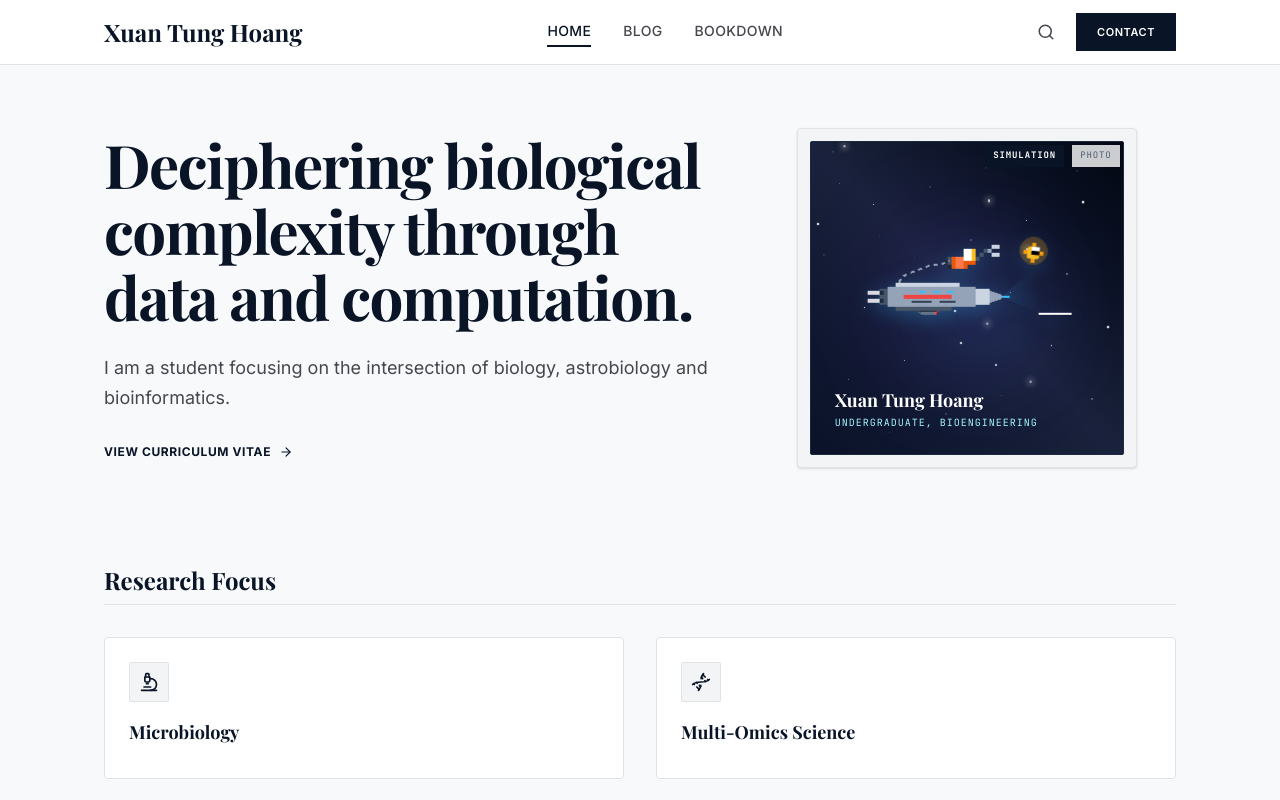
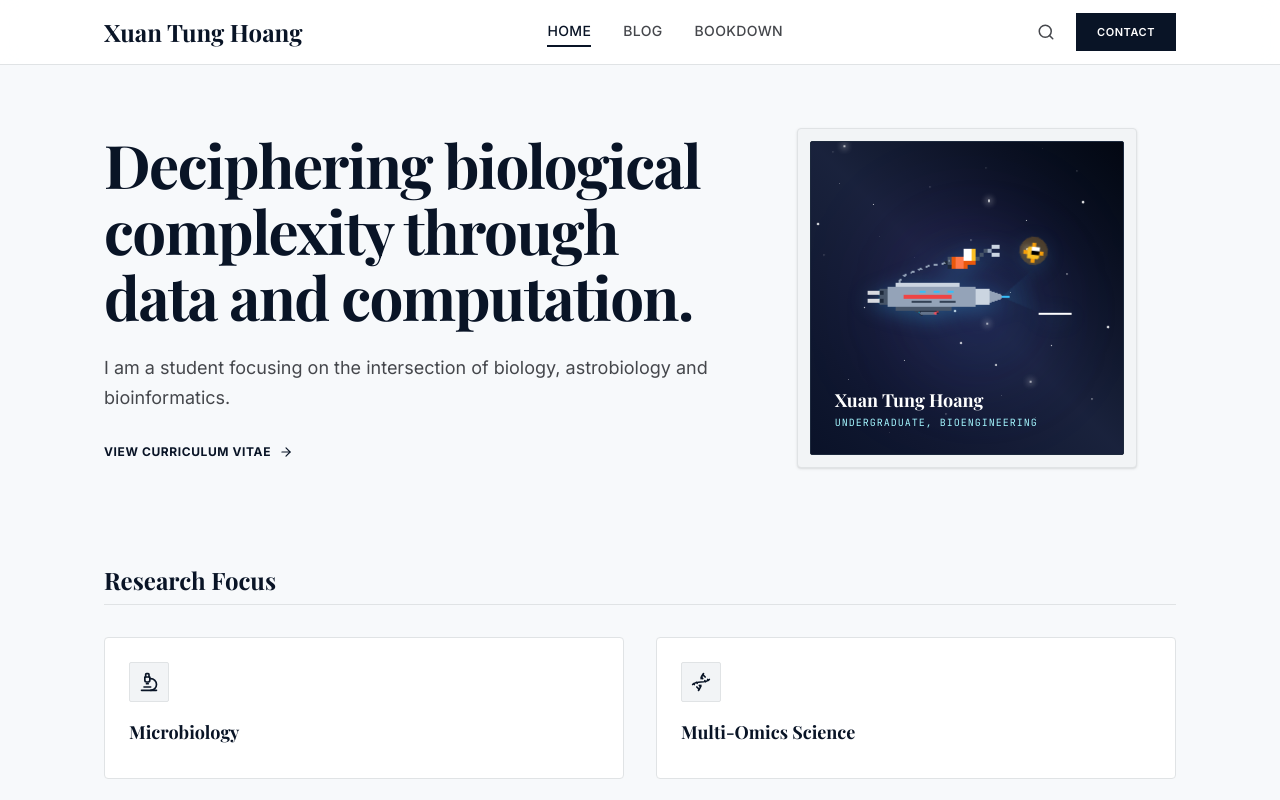
Before and after one commit to hxtunq/hxtunq.github.io, a React (Vite) app: page / in a window 1280 px wide. Shown: the top 800 px of the page. Built offline with nearby package versions, Linux system fonts and the light colour scheme; a web font is replaced by a local one.

Commit message:
style: remove footer gap and hide photo mode

```diff
--- a/src/components/Footer.tsx
+++ b/src/components/Footer.tsx
@@ -11,7 +11,7 @@ interface FooterProps {
 
 export default function Footer({ onLinkHighlight }: FooterProps) {
   return (
-    <footer className="w-full bg-brand-surface-highest/60 border-t border-brand-surface-highest mt-6">
+    <footer className="w-full bg-brand-surface-highest/60 border-t border-brand-surface-highest">
       <div className="max-w-container-max mx-auto px-4 md:px-6 py-10 flex flex-col md:flex-row justify-between items-center gap-6">
         {/* Left Side: Serif Wordmark */}
         <div className="font-serif font-bold text-xl text-brand-primary tracking-tight">
--- a/src/components/HomeView.tsx
+++ b/src/components/HomeView.tsx
@@ -32,7 +32,6 @@ interface HomeViewProps {
 export default function HomeView({ onNavigate, onContactClick }: HomeViewProps) {
   const [copiedId, setCopiedId] = useState<string | null>(null);
   const [showCV, setShowCV] = useState(false);
-  const [themeMode, setThemeMode] = useState<"abstract" | "custom">("abstract");
 
   const staticStars = React.useMemo(() => {
     return Array.from({ length: 30 }, (_, i) => ({
@@ -124,30 +123,7 @@ export default function HomeView({ onNavigate, onContactClick }: HomeViewProps)
             transition={{ duration: 0.6 }}
             className="w-full max-w-[340px] aspect-square bg-brand-surface-low border border-brand-surface-highest rounded-[0.25rem] p-3 shadow-sm relative overflow-hidden"
           >
-            {/* Visual Type Selector */}
-            <div className="absolute top-4 right-4 z-10 flex gap-2">
-              <button
-                onClick={() => setThemeMode("abstract")}
-                className={`px-2 py-1 text-[9px] font-mono tracking-widest uppercase transition-colors select-none ${themeMode === "abstract"
-                  ? "bg-brand-primary text-white font-bold"
-                  : "bg-white/80 text-brand-secondary hover:bg-white"
-                  }`}
-              >
-                Simulation
-              </button>
-              <button
-                onClick={() => setThemeMode("custom")}
-                className={`px-2 py-1 text-[9px] font-mono tracking-widest uppercase transition-colors select-none ${themeMode === "custom"
-                  ? "bg-brand-primary text-white font-bold"
-                  : "bg-white/80 text-brand-secondary hover:bg-white"
-                  }`}
-              >
-                Photo
-              </button>
-            </div>
-
-            {themeMode === "abstract" ? (
-              /* A gorgeous CSS space scene with a pixel-art explorer spaceship and meteor shower rendering */
+            {/* A gorgeous CSS space scene with a pixel-art explorer spaceship and meteor shower rendering */}
             <div className="w-full h-full bg-[#030712] relative flex flex-col justify-between p-6 overflow-hidden rounded-[0.125rem] border border-slate-800">
               <style>{`
                 @keyframes starTwinkle {
@@ -466,21 +442,6 @@ export default function HomeView({ onNavigate, onContactClick }: HomeViewProps)
                 <div className="font-mono text-cyan-200 text-[10px] uppercase tracking-widest mt-1">Undergraduate, Bioengineering</div>
               </div>
             </div>
-            ) : (
-              /* High-fidelity Photo fallback interface */
-              <div className="w-full h-full bg-slate-200 relative flex flex-col justify-end p-4 rounded-[0.125rem] overflow-hidden group">
-                <img
-                  src="/assets/images/profile_pic.png"
-                  alt="Xuan Tung Hoang"
-                  className="absolute inset-0 w-full h-full object-cover transition-transform duration-300 group-hover:scale-105"
-                />
-
-                <div className="relative z-10 bg-slate-900/85 backdrop-blur-sm p-3 border border-slate-700">
-                  <div className="font-serif text-white font-bold text-sm">Xuan Tung Hoang</div>
-                  <div className="font-mono text-slate-300 text-[9px] uppercase tracking-wider">Undergraduate, Bioengineering</div>
-                </div>
-              </div>
-            )}
           </motion.div>
         </div>
       </div>
```
Lines whose indentation alone changed are shown as unchanged.
